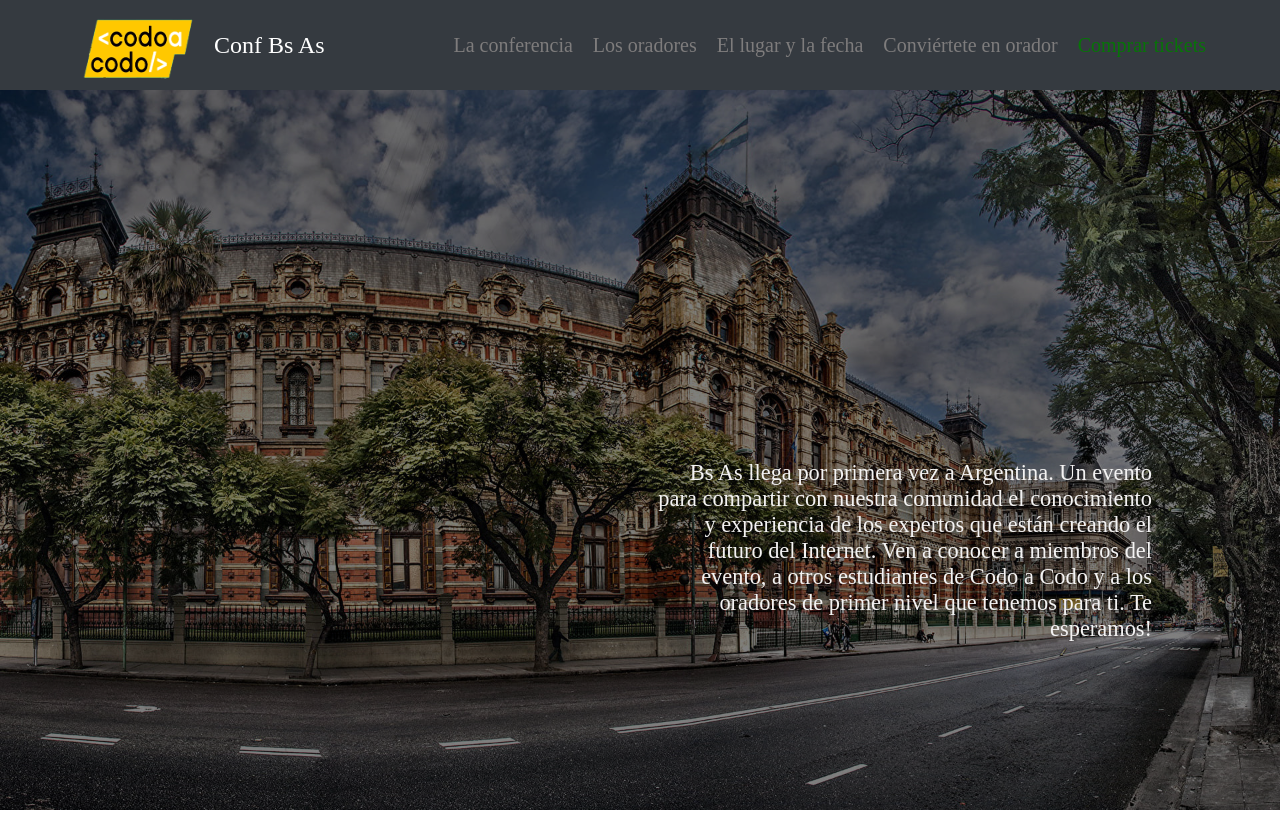
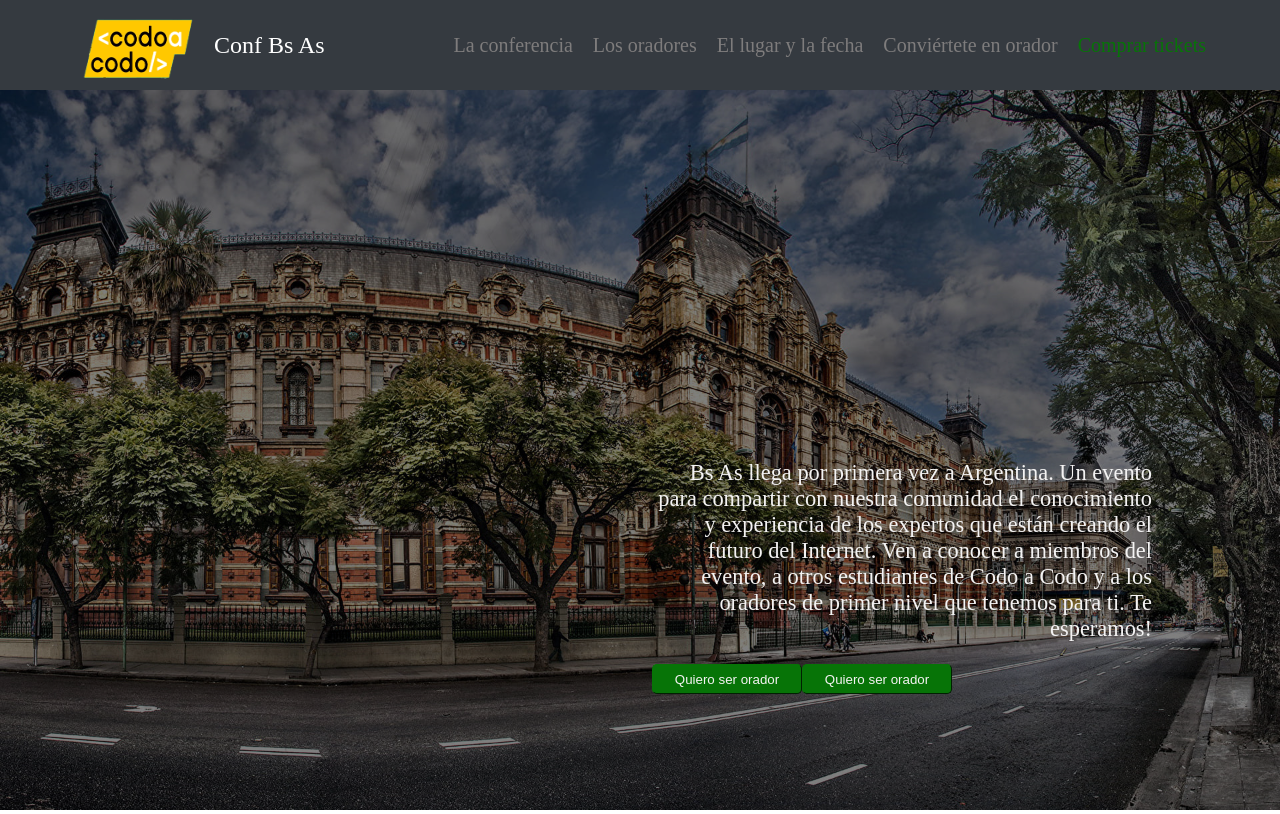
Before and after one commit to MakoskiVictor/CodoACodoIntegrador, an Angular app: page / in a window 1280 px wide. Built offline with nearby package versions, Linux system fonts and the light colour scheme.

Commit message:
add ngFor in app.button

```diff
--- a/src/app/modules/shared/components/conf-details/conf-details.component.html
+++ b/src/app/modules/shared/components/conf-details/conf-details.component.html
@@ -1,9 +1,16 @@
 <section class="detailContainer" >
   <img class="bairesImg" src="assets/cities/ba1.jpg" alt="Buenos-Aires-Image">
-  <div class="textContainer" >
+  <div class="textContainer"  >
     <p>Bs As llega por primera vez a Argentina. Un evento para compartir con nuestra comunidad el conocimiento y experiencia de los expertos que están
       creando el futuro del Internet. Ven a conocer a miembros del evento, a otros estudiantes de Codo a Codo y a los oradores de primer nivel que
       tenemos para ti. Te esperamos!
     </p>
+
+
+      <div class="buttonContainer" >
+        <app-button *ngFor="let item of btnInputs" [btnClass]="item.class" [btnText]="item.text" />
+      </div>
+
+
   </div>
 </section>
```
